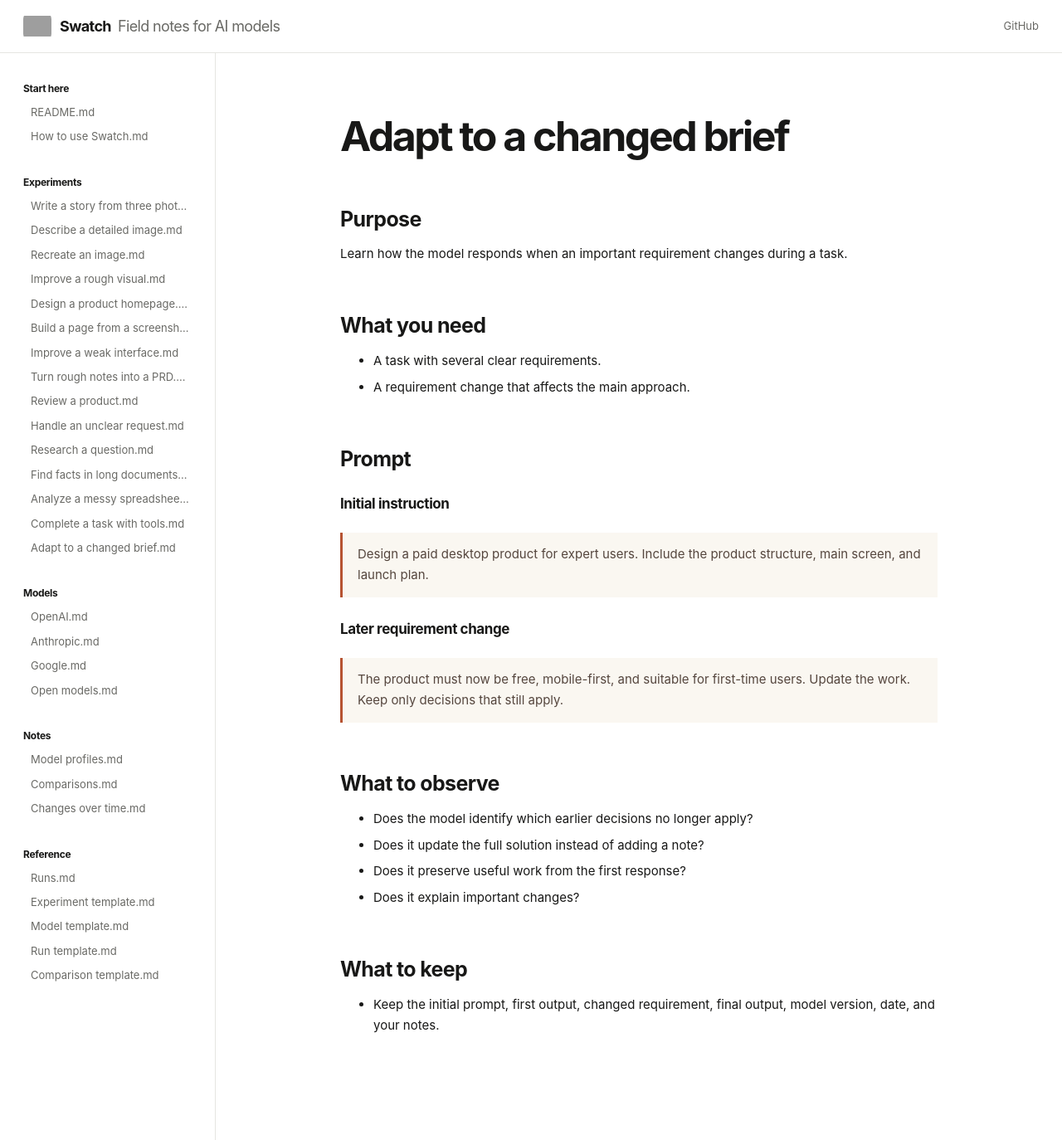
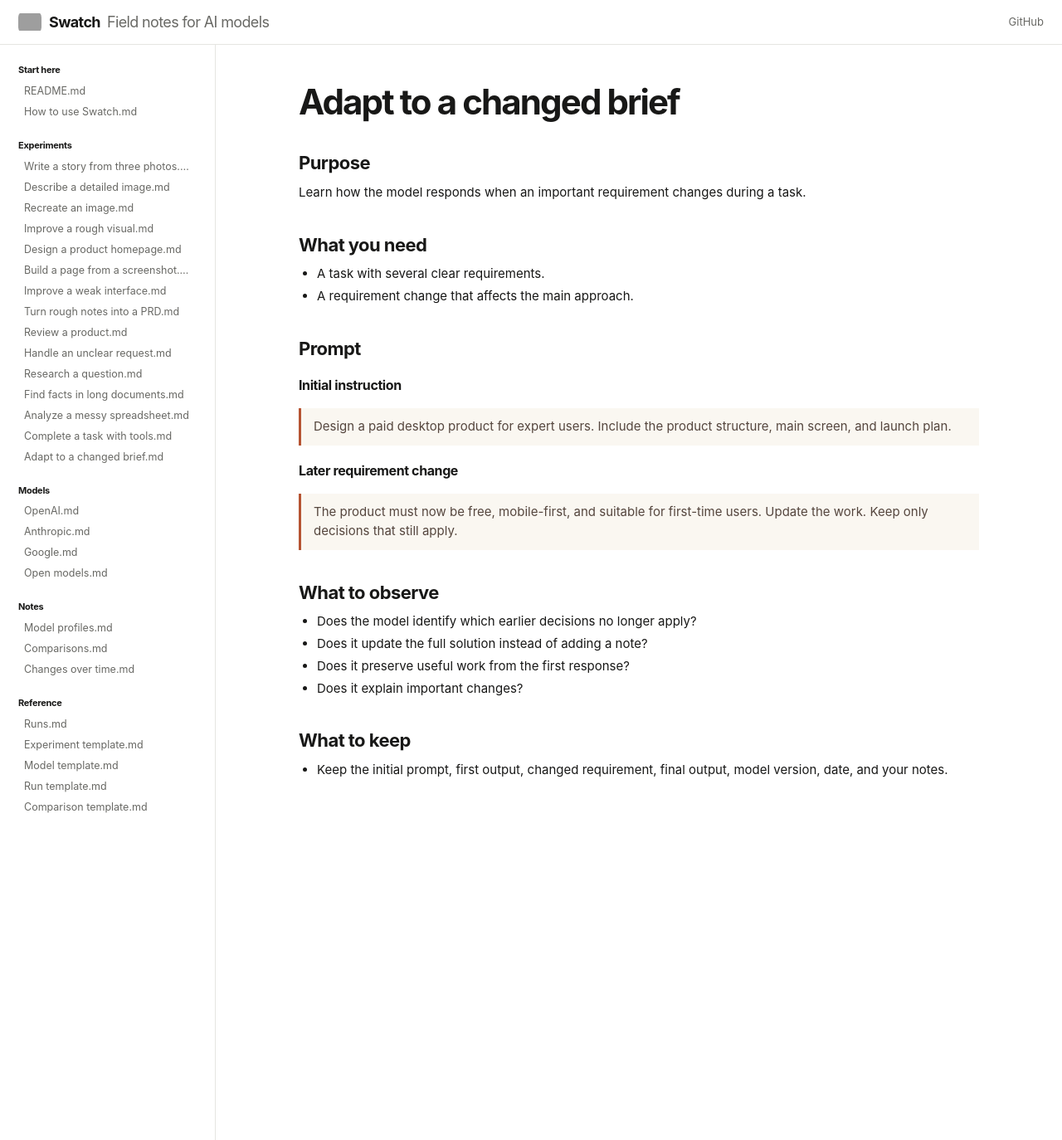
Before and after one commit to kvssptj/swatch, a Jekyll site: the page built from experiments/adapt-to-a-changed-brief.md, in a window 1280 px wide and 1374 px high. Shown: the whole window at 83% size. Built offline with Jekyll 4.4.1, drawn with Linux system fonts in a browser that asks for light colours; grey boxes are pictures that could not be loaded.

Commit message:
style: tighten documentation layout

```diff
--- a/assets/swatch.css
+++ b/assets/swatch.css
@@ -11,55 +11,56 @@
 
 * { box-sizing: border-box; }
 html { scroll-behavior: smooth; }
-body { margin: 0; color: var(--text); background: var(--background); font: 15px/1.65 var(--sans); -webkit-font-smoothing: antialiased; }
+body { margin: 0; color: var(--text); background: var(--background); font: 15px/1.52 var(--sans); -webkit-font-smoothing: antialiased; }
 a { color: inherit; }
-.site-header { position: sticky; top: 0; z-index: 5; height: 64px; display: flex; align-items: center; justify-content: space-between; padding: 0 28px; border-bottom: 1px solid var(--line); background: rgba(255,255,255,.95); backdrop-filter: blur(10px); }
+.site-header { position: sticky; top: 0; z-index: 5; height: 54px; display: flex; align-items: center; justify-content: space-between; padding: 0 22px; border-bottom: 1px solid var(--line); background: rgba(255,255,255,.95); backdrop-filter: blur(10px); }
 .site-header a { text-decoration: none; }
 .brand { display: flex; align-items: center; font-size: 18px; font-weight: 650; letter-spacing: -.035em; }
-.brand img { width: 34px; height: 34px; margin-right: 10px; object-fit: contain; }
+.brand img { width: 28px; height: 28px; margin-right: 9px; object-fit: contain; }
 .brand strong { font-weight: 650; }
 .brand span { margin-left: 8px; color: var(--muted); font-weight: 400; }
 .github-link { color: var(--muted); font-size: 13px; }
-.docs-layout { display: grid; grid-template-columns: var(--sidebar-width) minmax(0,1fr); min-height: calc(100vh - 64px); }
-.sidebar { padding: 27px 22px 50px 28px; border-right: 1px solid var(--line); }
-.file-tree h2 { margin: 24px 0 7px; font-size: 12px; }
+.docs-layout { display: grid; grid-template-columns: var(--sidebar-width) minmax(0,1fr); min-height: calc(100vh - 54px); }
+.sidebar { padding: 20px 18px 36px 22px; border-right: 1px solid var(--line); }
+.file-tree h2 { margin: 18px 0 5px; font-size: 11px; }
 .file-tree h2:first-child { margin-top: 0; }
-.file-tree a { display: block; padding: 4px 9px; overflow: hidden; color: var(--muted); border-radius: 6px; font-size: 13px; text-decoration: none; text-overflow: ellipsis; white-space: nowrap; }
+.file-tree a { display: block; padding: 3px 7px; overflow: hidden; color: var(--muted); border-radius: 5px; font-size: 12.5px; text-decoration: none; text-overflow: ellipsis; white-space: nowrap; }
 .file-tree a:hover { color: var(--text); background: var(--surface); }
 main { min-width: 0; }
-.content { width: min(720px, calc(100% - 72px)); margin: 0 auto; padding: 74px 0 110px; }
-.content > h1:first-child { margin-top: 0; font-size: 50px; line-height: 1.06; letter-spacing: -.05em; }
+.content { width: min(820px, calc(100% - 56px)); margin: 0 auto; padding: 46px 0 72px; }
+.content > h1:first-child { margin-top: 0; font-size: 42px; line-height: 1.08; letter-spacing: -.045em; }
 h1, h2, h3 { line-height: 1.25; letter-spacing: -.025em; }
-h1 { margin: 0 0 18px; font-size: 42px; }
-h2 { margin: 50px 0 14px; padding-top: 8px; font-size: 25px; }
-h3 { margin: 28px 0 8px; font-size: 17px; }
-p { margin: 0 0 18px; }
-li { margin: 7px 0; }
-blockquote { margin: 24px 0; padding: 14px 18px; color: #55463e; background: #faf7f1; border-left: 3px solid var(--accent); }
+h1 { margin: 0 0 14px; font-size: 38px; }
+h2 { margin: 34px 0 10px; padding-top: 4px; font-size: 22px; }
+h3 { margin: 20px 0 6px; font-size: 16px; }
+p { margin: 0 0 12px; }
+ul, ol { margin-block: 10px 18px; padding-left: 22px; }
+li { margin: 4px 0; }
+blockquote { margin: 18px 0; padding: 11px 15px; color: #55463e; background: #faf7f1; border-left: 3px solid var(--accent); }
 blockquote p:last-child { margin-bottom: 0; }
-table { width: 100%; margin: 24px 0 36px; border-collapse: collapse; font-size: 13px; }
-th { padding: 10px 8px; color: var(--muted); border-bottom: 1px solid var(--text); text-align: left; font-size: 11px; letter-spacing: .05em; text-transform: uppercase; }
-td { padding: 13px 8px; border-bottom: 1px solid var(--line); vertical-align: top; }
+table { width: 100%; margin: 18px 0 28px; border-collapse: collapse; font-size: 13px; }
+th { padding: 8px 7px; color: var(--muted); border-bottom: 1px solid var(--text); text-align: left; font-size: 10px; letter-spacing: .05em; text-transform: uppercase; }
+td { padding: 9px 7px; border-bottom: 1px solid var(--line); vertical-align: top; }
 code { padding: 2px 5px; overflow-wrap: anywhere; background: var(--surface); border-radius: 4px; font-size: .9em; }
-pre { max-width: 100%; padding: 18px; overflow-x: auto; background: var(--surface); border: 1px solid var(--line); border-radius: 8px; }
+pre { max-width: 100%; padding: 14px; overflow-x: auto; background: var(--surface); border: 1px solid var(--line); border-radius: 8px; }
 pre code { padding: 0; background: none; }
 img { max-width: 100%; height: auto; border-radius: 8px; }
-.landing-logo { display: block; width: min(290px, 58vw); margin: 0 0 38px; }
-.learning-grid { display: grid; grid-template-columns: 1fr 1fr; gap: 12px; margin: 22px 0 32px; }
-.learning-grid section { padding: 17px 18px; background: var(--surface); border-radius: 9px; }
+.landing-logo { display: block; width: min(220px, 50vw); margin: 0 0 24px; }
+.learning-grid { display: grid; grid-template-columns: 1fr 1fr; gap: 8px; margin: 16px 0 24px; }
+.learning-grid section { padding: 13px 14px; background: var(--surface); border-radius: 8px; }
 .learning-grid h3 { margin: 0 0 5px; }
 .learning-grid p { margin: 0; color: var(--muted); font-size: 13px; }
 
 @media (max-width: 760px) {
-  .site-header { padding-inline: 20px; }
+  .site-header { padding-inline: 16px; }
   .brand span { display: none; }
   .docs-layout { display: block; }
-  .sidebar { padding: 20px; overflow-x: auto; border-right: 0; border-bottom: 1px solid var(--line); }
-  .file-tree { display: flex; gap: 8px; }
+  .sidebar { padding: 10px 14px; overflow-x: auto; border-right: 0; border-bottom: 1px solid var(--line); }
+  .file-tree { display: flex; gap: 6px; }
   .file-tree h2 { display: none; }
-  .file-tree a { flex: 0 0 auto; background: var(--surface); }
-  .content { width: min(100% - 40px, 640px); padding-top: 48px; overflow-wrap: anywhere; }
-  .content > h1:first-child { font-size: 42px; }
+  .file-tree a { flex: 0 0 auto; padding: 5px 8px; background: var(--surface); }
+  .content { width: min(100% - 32px, 680px); padding: 32px 0 52px; overflow-wrap: anywhere; }
+  .content > h1:first-child { font-size: 36px; }
   .learning-grid { grid-template-columns: 1fr; }
   table { display: block; overflow-x: auto; }
 }
```
